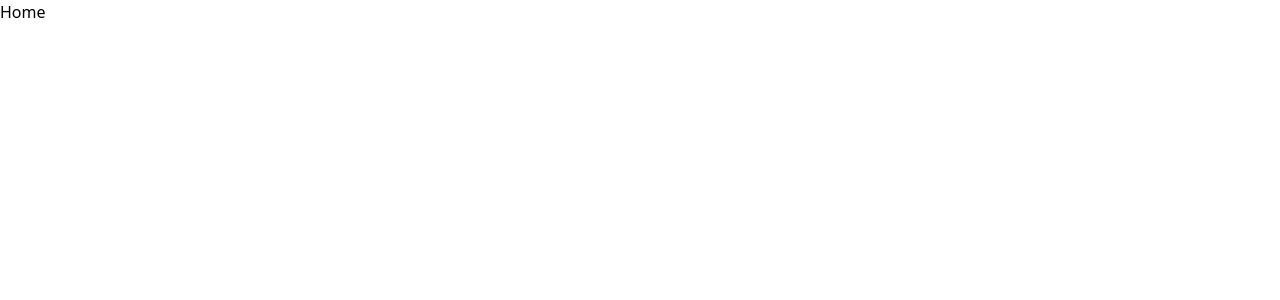
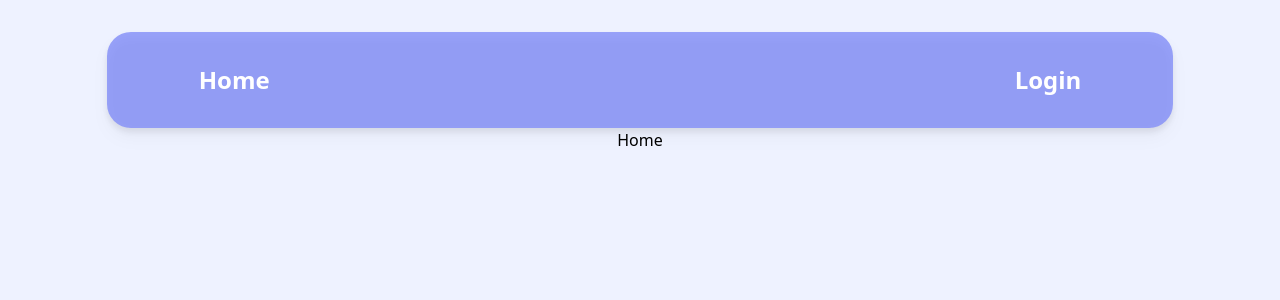
Before and after one commit to Sudirman-Range/dailyReport, a React (Create React App) app: page / in a window 1280 px wide. Shown: the top 300 px of the page. Built offline with nearby package versions, Linux system fonts and the light colour scheme.

Commit message:
add: Navbarの見た目を作った

```diff
--- a/src/App.js
+++ b/src/App.js
@@ -1,14 +1,18 @@
 import { BrowserRouter, Routes, Route } from "react-router-dom";
 import { Home, Edit, EditIndividual } from "./pages";
+import { Navbar } from "./components/molecules";
 
 function App() {
 	return (
 		<BrowserRouter>
-			<Routes>
-				<Route path="/" element={<Home />}></Route>
-				<Route path="/edit" element={<Edit />}></Route>
-				<Route path="/edit/:YYYY" element={<EditIndividual />}></Route>
-			</Routes>
+			<div className="flex flex-col bg-indigo-50 h-screen w-screen items-center">
+				<Navbar />
+				<Routes>
+					<Route path="/" element={<Home />}></Route>
+					<Route path="/edit" element={<Edit />}></Route>
+					<Route path="/edit/:date" element={<EditIndividual />}></Route>
+				</Routes>
+			</div>
 		</BrowserRouter>
 	);
 }
--- /dev/null
+++ b/src/components/atoms/NavButton.jsx
@@ -0,0 +1,11 @@
+import React from "react";
+
+const NavButton = ({ title }) => {
+	return (
+		<div className="p-3 hover:bg-indigo-600 rounded-2xl text-white font-bold text-2xl">
+			{title}
+		</div>
+	);
+};
+
+export default NavButton;
--- /dev/null
+++ b/src/components/atoms/index.js
@@ -0,0 +1 @@
+export { default as NavButton } from "./NavButton";
--- /dev/null
+++ b/src/components/molecules/Navbar.jsx
@@ -0,0 +1,13 @@
+import React from "react";
+import { NavButton } from "../atoms";
+
+const Navbar = () => {
+	return (
+		<div className="flex flex-row mt-8 py-4 px-5 md:px-20  justify-between items-center w-10/12 h-24 bg-indigo-400/80 rounded-3xl drop-shadow-lg">
+			<NavButton title="Home" />
+			<NavButton title="Login" />
+		</div>
+	);
+};
+
+export default Navbar;
--- /dev/null
+++ b/src/components/molecules/index.js
@@ -0,0 +1 @@
+export { default as Navbar } from "./Navbar";
```
